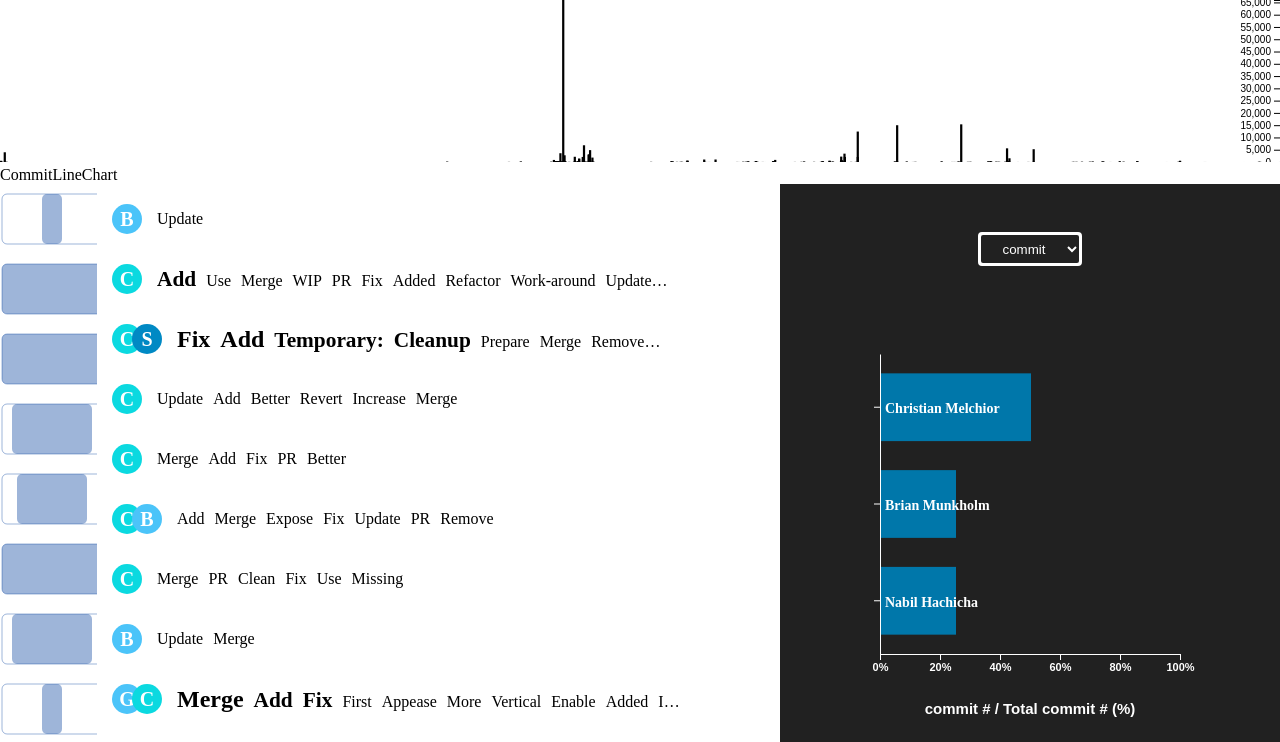
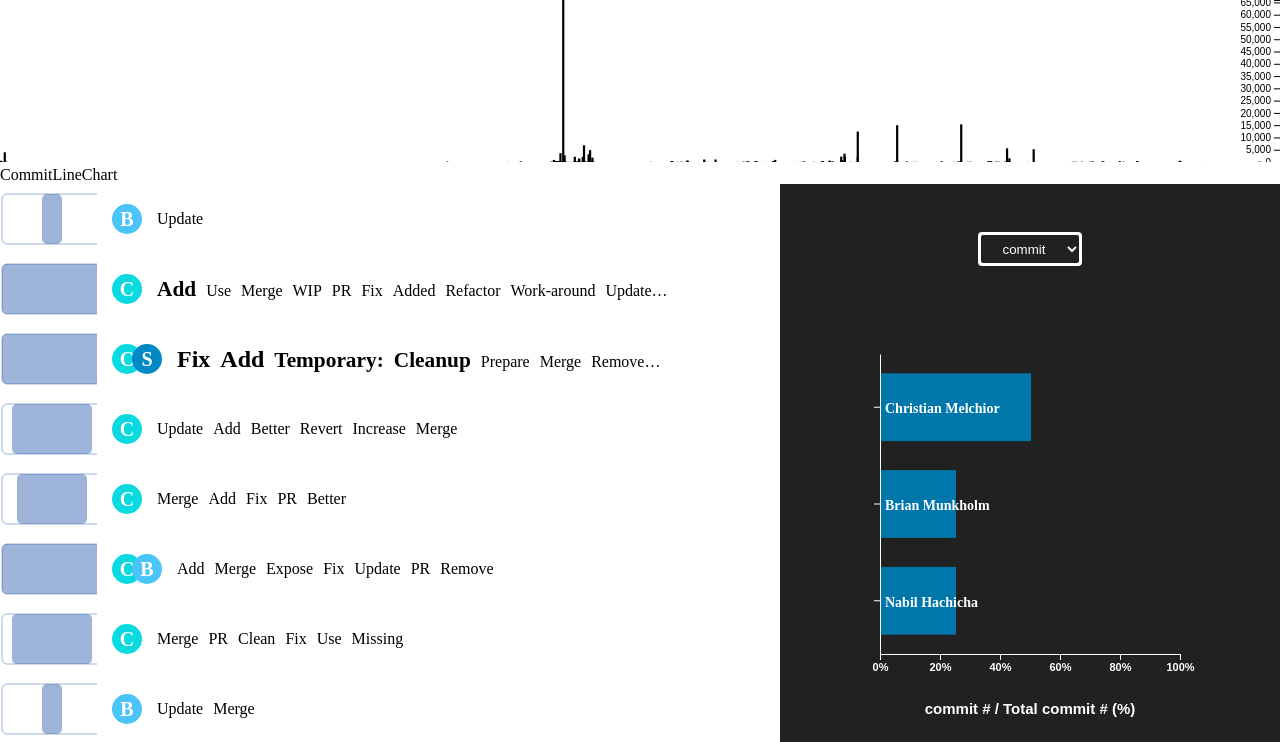
Before and after one commit to githru/githru-vscode-ext, a React (Create React App) app in the folder packages/view/: page / in a window 1280 px wide. Shown: the top 742 px of the page. Built offline with nearby package versions, Linux system fonts and the light colour scheme.

Commit message:
fix(view): modify style code for sync graph

```diff
--- a/packages/view/src/components/VerticalClusterList/Summary/Summary.scss
+++ b/packages/view/src/components/VerticalClusterList/Summary/Summary.scss
@@ -26,7 +26,7 @@
 .cluster {
   align-items: center;
   width: 85%;
-  padding-top: 10px;
+  padding: 10px 0;
 }
 
 .summary {
@@ -49,11 +49,11 @@
   display: flex;
   width: 30px;
   height: 30px;
+  line-height: 30px;
   font-weight: bold;
 
   color: $white;
   justify-content: center;
-  align-items: center;
   text-align: center;
   font-size: 15pt;
   margin-left: -5px;
@@ -66,7 +66,7 @@
     z-index: 9999;
   }
 
-  &:nth-child(2n){
+  &:nth-child(2n) {
     &:hover {
       @include animation();
       z-index: 9999;
@@ -135,6 +135,7 @@
   &.large {
     font-size: 18pt;
     font-weight: 900;
+    line-height: 28px;
 
     &:hover {
       @include animation();
@@ -145,6 +146,7 @@
   &.medium {
     font-size: 16pt;
     font-weight: 700;
+    line-height: 28px;
 
     &:hover {
       @include animation();
```
